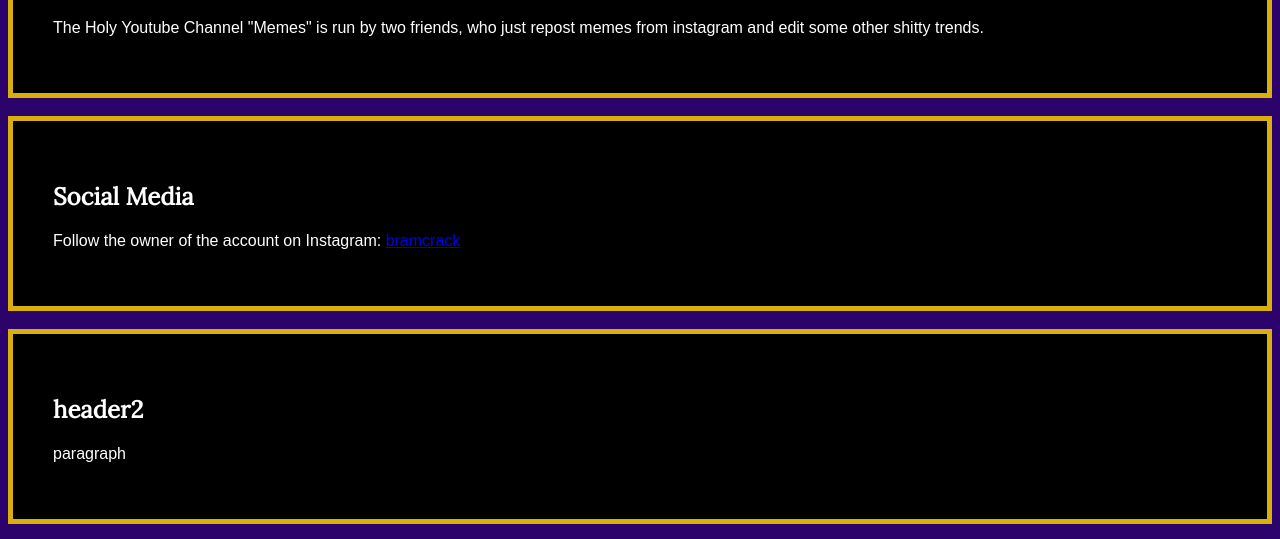
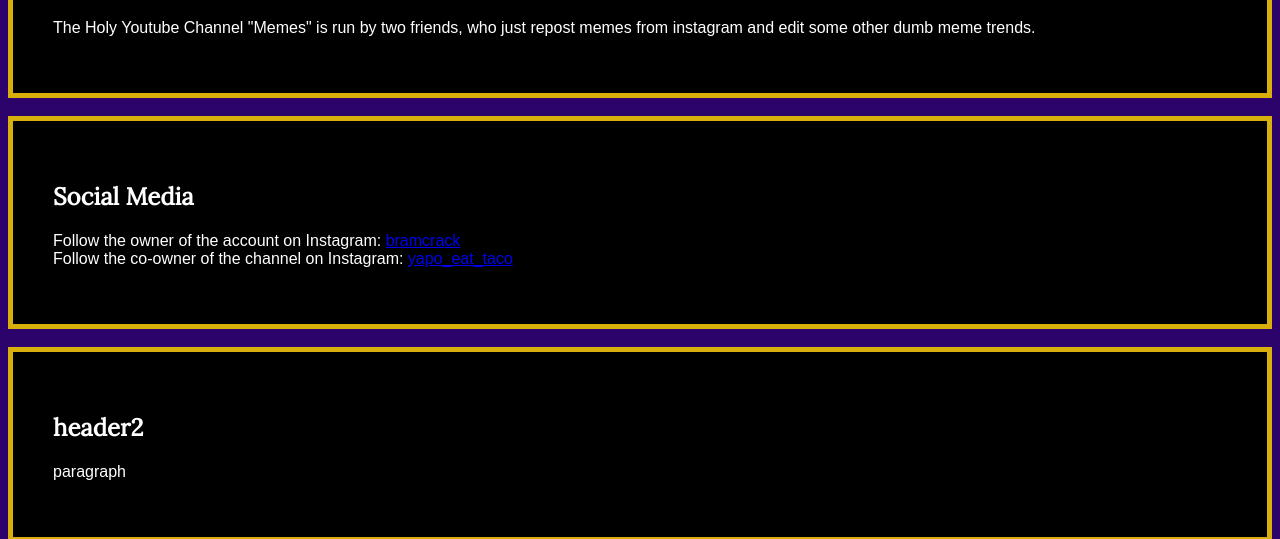
Before and after one commit to bramcrack/MemesYT, a plain HTML site: page index.html in a window 1280 px wide. Shown: the part 267-806 px from the top of the page. Drawn offline with Linux system fonts and the light colour scheme.

Commit message:
Update index.html

```diff
--- a/index.html
+++ b/index.html
@@ -64,13 +64,14 @@ h2 {
 
   <div id="jesuslovesus">
   <h1>Jesus Loves Us</h1>
-  <p>The Holy Youtube Channel <a href="https://youtube.com/MemesYT" style="color: #FFFFFF; text-decoration: none;" target="_blank">"Memes"</a> is run by two friends, who just repost memes from instagram and edit some other shitty trends.</p>
+  <p>The Holy Youtube Channel <a href="https://youtube.com/MemesYT" style="color: #FFFFFF; text-decoration: none;">"Memes"</a> is run by two friends, who just repost memes from instagram and edit some other dumb meme trends.</p>
   </div>
   <br/>
 
   <div id="squares">
     <h2>Social Media</h2>
-  <p>Follow the owner of the account on Instagram: <a href="https://www.instagram.com/bramcrack/" target="_blank">bramcrack</a></p>
+  <p>Follow the owner of the account on Instagram: <a href="https://www.instagram.com/bramcrack/">bramcrack</a>
+  <br/>Follow the co-owner of the channel on Instagram: <a href="https://www.instagram.com/yapo_eat_taco/">yapo_eat_taco</a></p>
   </div>
   <br/>
 
```
